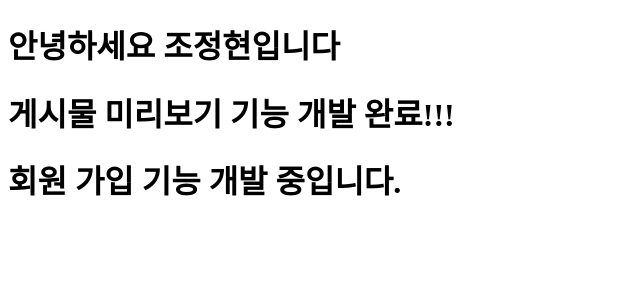
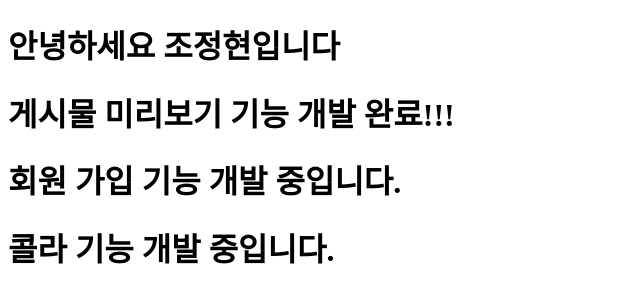
Before and after one commit to AWS-Cloud-School-6/demo-repository, a website: page index.html in a window 1280 px wide. Shown: the whole page, without its empty margins (0-640 px from the left). Drawn offline with Linux system fonts and the light colour scheme.

Commit message:
#34 [Feat]: 콜라 기능 개발

```diff
--- a/index.html
+++ b/index.html
@@ -11,6 +11,7 @@
     <h1>안녕하세요 조정현입니다</h1>
     <h1>게시물 미리보기 기능 개발 완료!!!</h1>
     <h1>회원 가입 기능 개발 중입니다.</h1>
+    <h1>콜라 기능 개발 중입니다.</h1>
 </body>
 
 </html>
```
